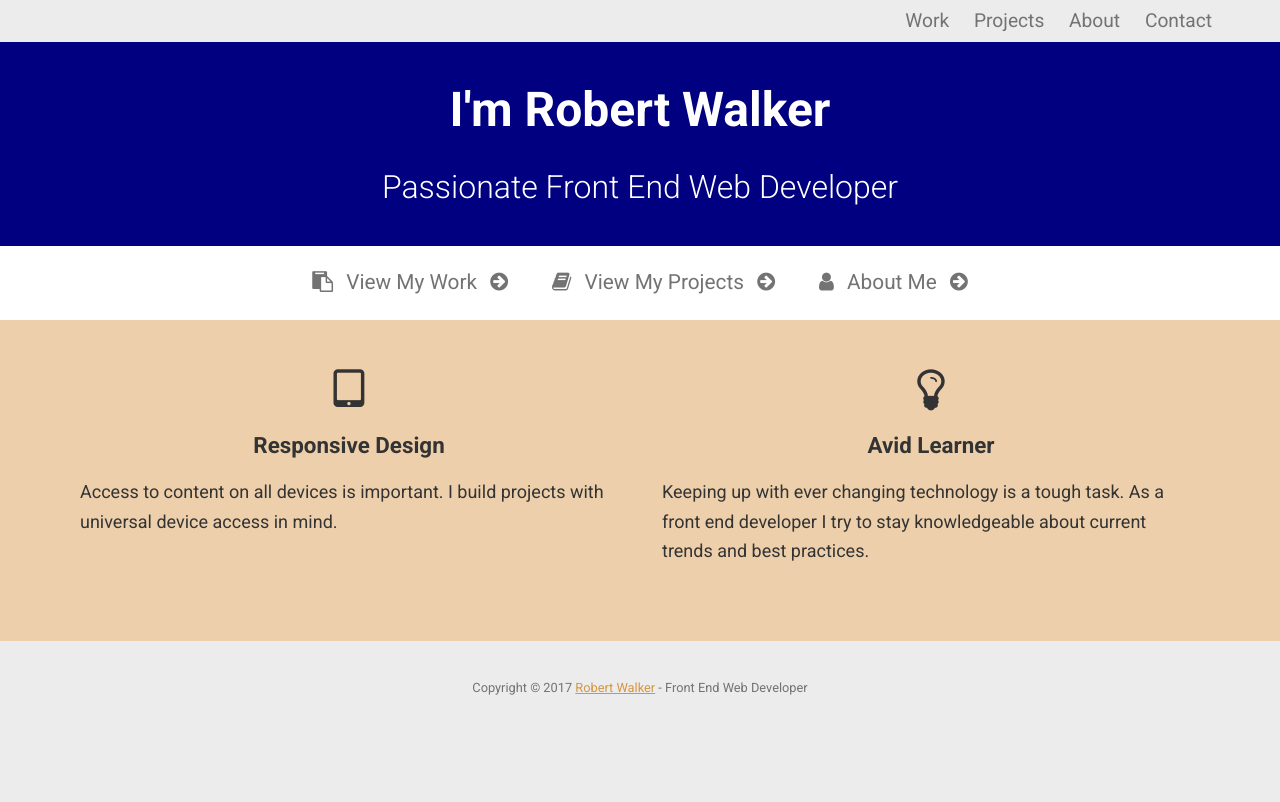
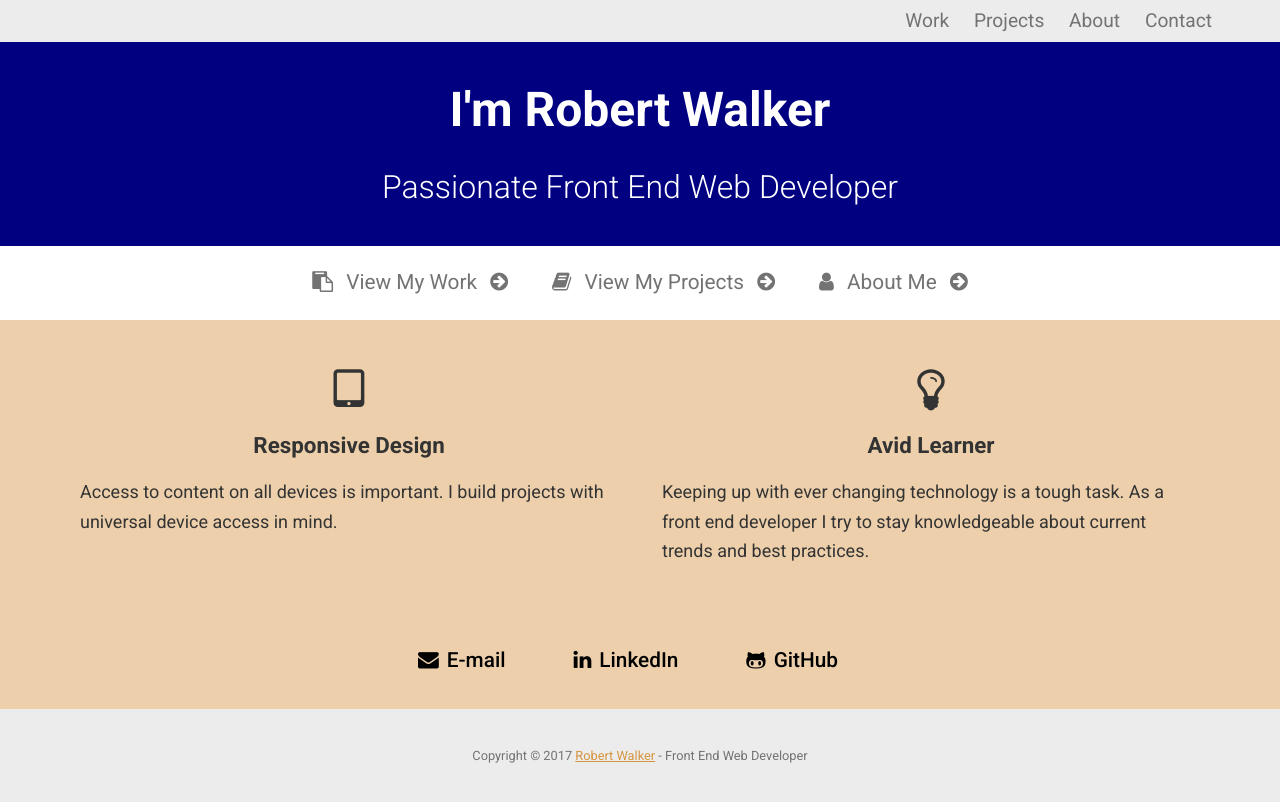
Before and after one commit to demond611/portfolio_2017, a website: page app/index.html in a window 1280 px wide. Drawn offline with Linux system fonts and the light colour scheme.

Commit message:
added contact section to page

```diff
--- /dev/null
+++ b/app/assets/styles/modules/_contact-list.css
@@ -0,0 +1,42 @@
+.contact-list {
+
+	width: 100%;
+
+	ul {
+		margin: 0;
+		padding: 0;
+		text-align: center;
+
+		@mixin clearfix;
+	}
+
+	li {
+		list-style: none;
+		display: inline-block;
+	}
+
+	a {
+		color: black;
+		text-decoration: none;
+		font-weight: 500;
+	}
+
+	&__item {
+		font-size: 1.3rem;
+		margin-bottom: 20px;
+		width: 100%;
+
+		a > span {
+			margin-right: .5rem;
+			margin-left: .5rem;
+		}
+
+		@mixin atSmall {
+			margin-bottom: 0;
+			margin-right: 2.25rem;
+			margin-left: 1.25rem;
+			width: initial;
+		}
+	}
+
+}
--- a/app/assets/styles/modules/_row.css
+++ b/app/assets/styles/modules/_row.css
@@ -11,13 +11,21 @@
         padding: 12px;
     }
 
-    /*&__col-4 {
+    &__col-3 {
+        width: 100%;
+
+        @mixin atSmall {
+            width: 25%;
+        }
+    }
+
+    &__col-4 {
         width: 100%;
 
         @mixin atSmall {
         	width: 33.33%;
         }
-    }*/
+    }
 
     &__col-6 {
         width: 100%;
@@ -27,4 +35,12 @@
         }
     }
 
+    &--margin-top-20 {
+        margin-top: 0;
+
+        @mixin atSmall {
+            margin-top: 20px;
+        }
+    }
+
 }
--- a/app/assets/styles/styles.css
+++ b/app/assets/styles/styles.css
@@ -10,4 +10,5 @@
 @import "modules/_page-misc";
 @import "modules/_row";
 @import "modules/_generic-content";
+@import "modules/_contact-list";
 @import "modules/_site-footer";
--- a/app/index.html
+++ b/app/index.html
@@ -100,6 +100,31 @@
 					</div>
 				</div>
 			</div>
+			<div class="row row--margin-top-20">
+				<div class="row__col-3"></div>
+				<div class="row__col-6">
+					<div class="contact-list">
+						<ul>
+							<li class="contact-list__item">
+								<a href="#" target="_blank">
+									<i class="fa fa-envelope" aria-hidden="true"></i><span>E-mail</span>
+								</a>
+							</li>
+							<li class="contact-list__item">
+								<a href="#" target="_blank">
+									<i class="fa fa-linkedin" aria-hidden="true"></i><span>LinkedIn</span>
+								</a>
+							</li>
+							<li class="contact-list__item">
+								<a href="#" target="_blank">
+									<i class="fa fa-github-alt" aria-hidden="true"></i><span>GitHub</span>
+								</a>
+							</li>
+						</ul>
+					</div>
+				</div>
+				<div class="row__col-3"></div>
+			</div>
 		</div>
 	</section>
 	<footer class="site-footer">
--- a/app/temp/styles/styles.css
+++ b/app/temp/styles/styles.css
@@ -657,13 +657,27 @@ a {
         padding: 12px;
     }
 
-/*&__col-4 {
+.row__col-3 {
         width: 100%;
+    }
 
-        @mixin atSmall {
-        	width: 33.33%;
-        }
-    }*/
+@media (min-width: 568px) {
+
+.row__col-3 {
+            width: 25%
+    }
+	}
+
+.row__col-4 {
+        width: 100%;
+    }
+
+@media (min-width: 568px) {
+
+.row__col-4 {
+        	width: 33.33%
+    }
+	}
 
 .row__col-6 {
         width: 100%;
@@ -673,6 +687,17 @@ a {
 
 .row__col-6 {
             width: 50%
+    }
+	}
+
+.row--margin-top-20 {
+        margin-top: 0;
+    }
+
+@media (min-width: 568px) {
+
+.row--margin-top-20 {
+            margin-top: 20px
     }
 	}
 
@@ -692,6 +717,56 @@ a {
 
 .generic-content p a {
 		font-weight: 700;
+	}
+
+.contact-list {
+
+	width: 100%;
+
+}
+
+.contact-list ul {
+		margin: 0;
+		padding: 0;
+		text-align: center;
+	}
+
+.contact-list ul::after {
+		content: "";
+		clear: both;
+		display: table;
+	}
+
+.contact-list li {
+		list-style: none;
+		display: inline-block;
+	}
+
+.contact-list a {
+		color: black;
+		text-decoration: none;
+		font-weight: 500;
+	}
+
+.contact-list__item {
+		font-size: 1.3rem;
+		margin-bottom: 20px;
+		width: 100%;
+	}
+
+.contact-list__item a > span {
+			margin-right: .5rem;
+			margin-left: .5rem;
+		}
+
+@media (min-width: 568px) {
+
+.contact-list__item {
+			margin-bottom: 0;
+			margin-right: 2.25rem;
+			margin-left: 1.25rem;
+			width: initial
+	}
 	}
 
 .site-footer {
```
